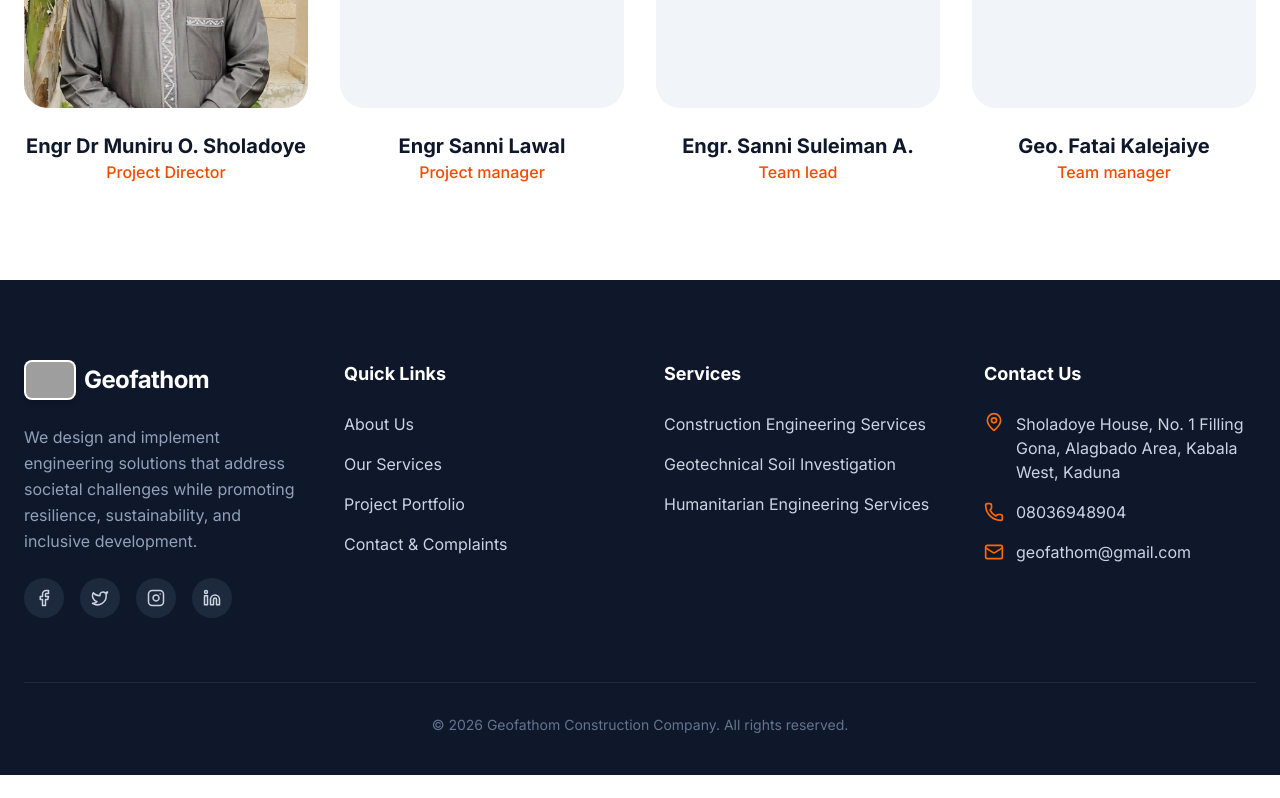
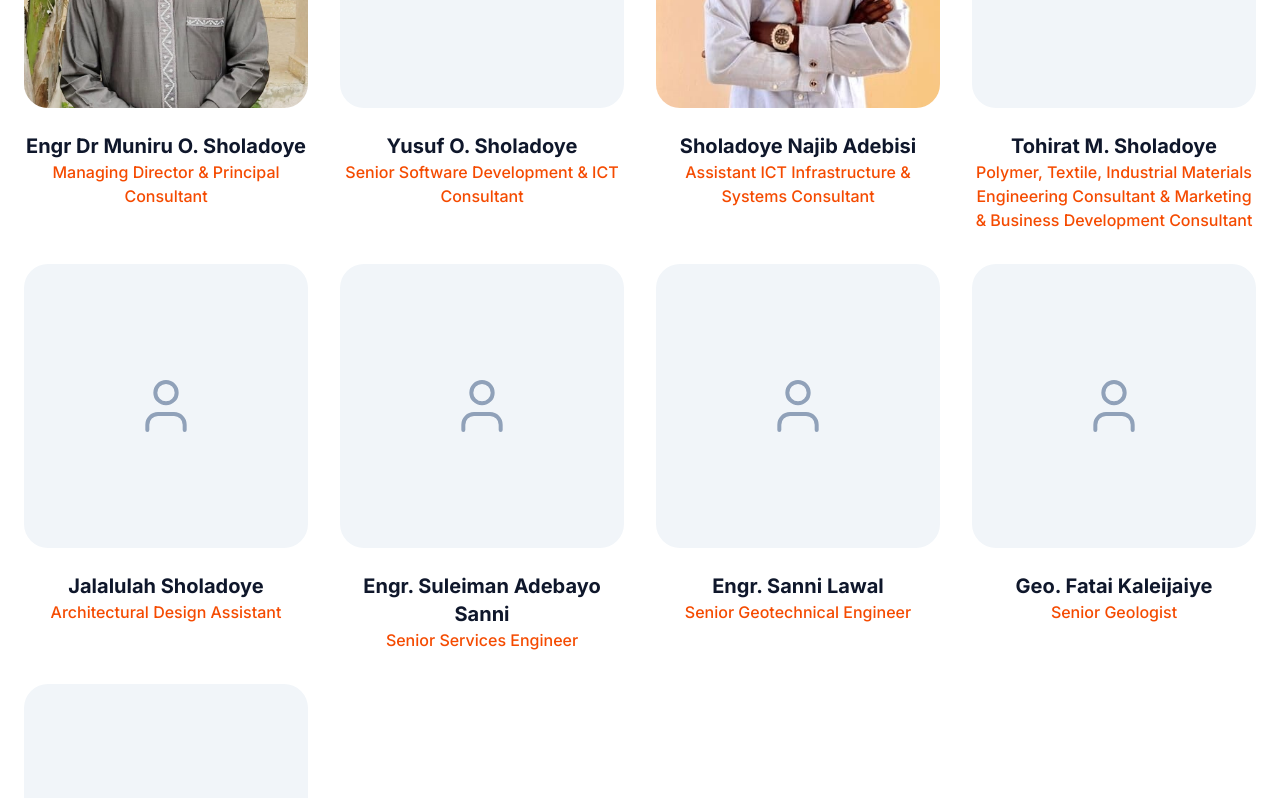
Before and after one commit to Bijansholay/BuildMaster-Construction, a React (Vite) app: page /about in a window 1280 px wide. Shown: the part 2560-3358 px from the top of the page. Before the commit the page ends 3335 px from the top, so only its background shows below. Built offline with nearby package versions, Linux system fonts and the light colour scheme; grey boxes are pictures that could not be loaded.

Commit message:
adding members

```diff
--- a/src/data/companyInfo.ts
+++ b/src/data/companyInfo.ts
@@ -75,26 +75,56 @@ export const values = [
 export const team = [
   {
     name: "Engr Dr Muniru O. Sholadoye",
-    role: "Project Director",
+    role: "Managing Director & Principal Consultant",
     number:"08036948904",
     image: "/muniru-sholadoye.jpeg"
   },
   {
-    name: "Engr Sanni Lawal",
-    role: "Project manager",
-    number:"08035362845",
+    name: "Yusuf O. Sholadoye",
+    role: "Senior Software Development & ICT Consultant",
+    number:"09069257590",
     image: ""
   },
   {
-    name: "Engr. Sanni Suleiman A.",
-    role: "Team lead",
-    number:"08188371729",
+    name: "Sholadoye Najib Adebisi",
+    role: "Assistant ICT Infrastructure & Systems Consultant",
+    number:"09067093417",
+    image: "/najib.jpeg"
+  },
+  {
+  name: "Tohirat M. Sholadoye",
+    role: "Polymer, Textile, Industrial Materials Engineering Consultant & Marketing & Business Development Consultant",
+    number:"08165786459",
+    image: ""
+  },,
+  {
+    name: "Jalalulah Sholadoye",
+    role: "Architectural Design Assistant",
+    number:"08088162667",
     image: ""
   },
   {
-    name: "Geo. Fatai Kalejaiye",
-    role: "Team manager",
+    name: "Engr. Suleiman Adebayo Sanni",
+    role: "Senior Services Engineer",
     number:"08036668932",
+    image: ""
+  },
+  {
+    name: "Engr. Sanni Lawal",
+    role: "Senior Geotechnical Engineer",
+    number:"08036668932",
+    image: ""
+  },
+  {
+    name: "Geo. Fatai Kaleijaiye",
+    role: "Senior Geologist",
+    number:"08036668932",
+    image: ""
+  },
+  {
+    name: "QS. Dr. Abdul Hakeem Garba",
+    role: "Senior Quantity Surveyor",
+    number:"",
     image: ""
   }
 ];
```
Also changed, not shown: public/najib.jpeg (added).
